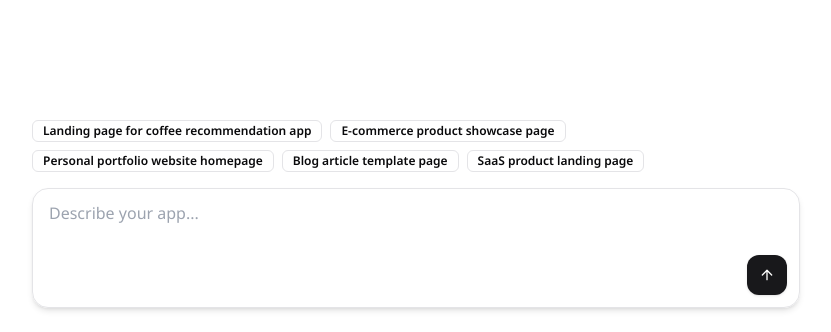
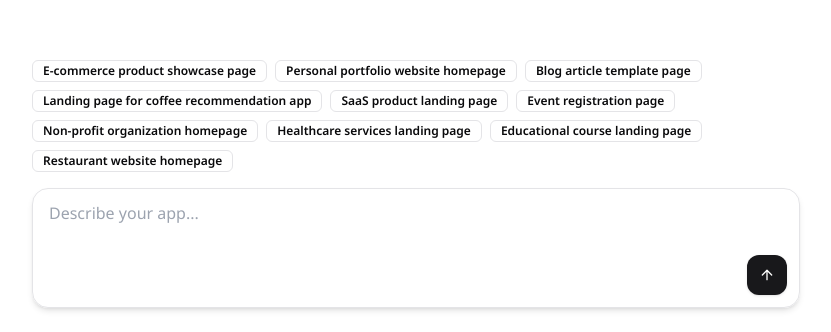
Before and after one commit to SPAHI4/ai-landing-generator, a Next.js app: page / in a window 1280 px wide. Shown: the part 468-800 px from the top of the page, without its empty margins (224-1055 px from the left). Built offline with nearby package versions, Linux system fonts and the light colour scheme.

Commit message:
better prompt

```diff
--- a/src/components/ChatInput.tsx
+++ b/src/components/ChatInput.tsx
@@ -5,9 +5,6 @@ import TextareaAutosize from 'react-textarea-autosize';
 import { Badge } from '@/components/ui/badge';
 
 const defaultSuggestions = {
-  'Landing page for coffee recommendation app':
-    "I need a sleek page for my AI-powered coffee recommendation app. It should include a hero section describing the app, features overview, user testimonials, subscription plans, and an 'About Us' section with articles about our mission and team.",
-
   'E-commerce product showcase page':
     'Create a visually appealing product showcase page for an online store. Include high-resolution product images, detailed descriptions, pricing information, customer reviews, related products carousel, and a clear call-to-action for purchasing.',
 
@@ -17,8 +14,26 @@ const defaultSuggestions = {
   'Blog article template page':
     'Generate a clean and readable blog article template. Include a title section, author bio, publication date, main content area with support for images and videos, related posts section, and a comments area for user engagement.',
 
+  'Landing page for coffee recommendation app':
+    "I need a sleek page for my AI-powered coffee recommendation app. It should include a hero section describing the app, features overview, user testimonials, subscription plans, and an 'About Us' section with articles about our mission and team.",
+
   'SaaS product landing page':
     'Develop a professional landing page for a SaaS product. It should have a compelling headline, features and benefits sections, pricing tiers, customer testimonials, a demo video, and a prominent sign-up form.',
+
+  'Event registration page':
+    'Create an engaging event registration page. Include event details (date, time, location), agenda schedule, speaker profiles, registration form, pricing information, and FAQs. Incorporate countdown timer and social sharing buttons.',
+
+  'Non-profit organization homepage':
+    'Design a heartfelt homepage for a non-profit organization. It should feature a mission statement, impact statistics, stories from beneficiaries, ways to donate or volunteer, upcoming events, and a newsletter signup form.',
+
+  'Healthcare services landing page':
+    'Generate a trustworthy landing page for a healthcare services provider. Include an overview of services, doctor profiles, patient testimonials, appointment booking form, informational resources, and contact details.',
+
+  'Educational course landing page':
+    'Create an informative landing page for an online educational course. It should feature course overview, curriculum outline, instructor information, student testimonials, pricing options, and a call-to-action to enroll.',
+
+  'Restaurant website homepage':
+    'Design a mouth-watering homepage for a restaurant website. Include high-quality images of dishes, menu highlights, reservation system, customer reviews, about the chef section, and location/map integration.',
 };
 
 type ChatInputProps = {
--- a/src/lib/prompt.ts
+++ b/src/lib/prompt.ts
@@ -2,9 +2,6 @@
 
 export const systemPrompt = () => {
   return `You are a talented UI designer who needs help creating a clear and concise HTML5 and TailwindCSS. The UI should be visually appealing and responsive.
-  Use either dark or light mode for the design, which suits best for the prompt.
-  Try to use primary and if needed accent colors for the design. Palette should be modern and contain complementary colors.
-  Base primary and accent colors matching the purpose of the website. If TailwindCSS is used, use its color classes.
 
 Please design a UI that uses the following elements as base, feel free to remove or add more elements if needed:
 1. A header Section: Include a logo and a navigation menu.
@@ -25,5 +22,10 @@ Remember to keep the design intuitive, professional looking and visually appeali
 Only if any of these are present in the code, use the following urls:
 For TailwindCSS: <script src="https://cdn.tailwindcss.com"></script>
 For FontAwesome: <link rel="stylesheet" href="https://cdnjs.cloudflare.com/ajax/libs/font-awesome/6.0.0/css/all.min.css">
+
+
+  Use either dark or light mode for the design, which suits best for the prompt.
+  Try to use primary and if needed accent colors for the design. Palette should be modern and contain complementary colors.
+  Base primary and accent colors matching the purpose of the website. If TailwindCSS is used, use its color classes.
 `;
 };
```
